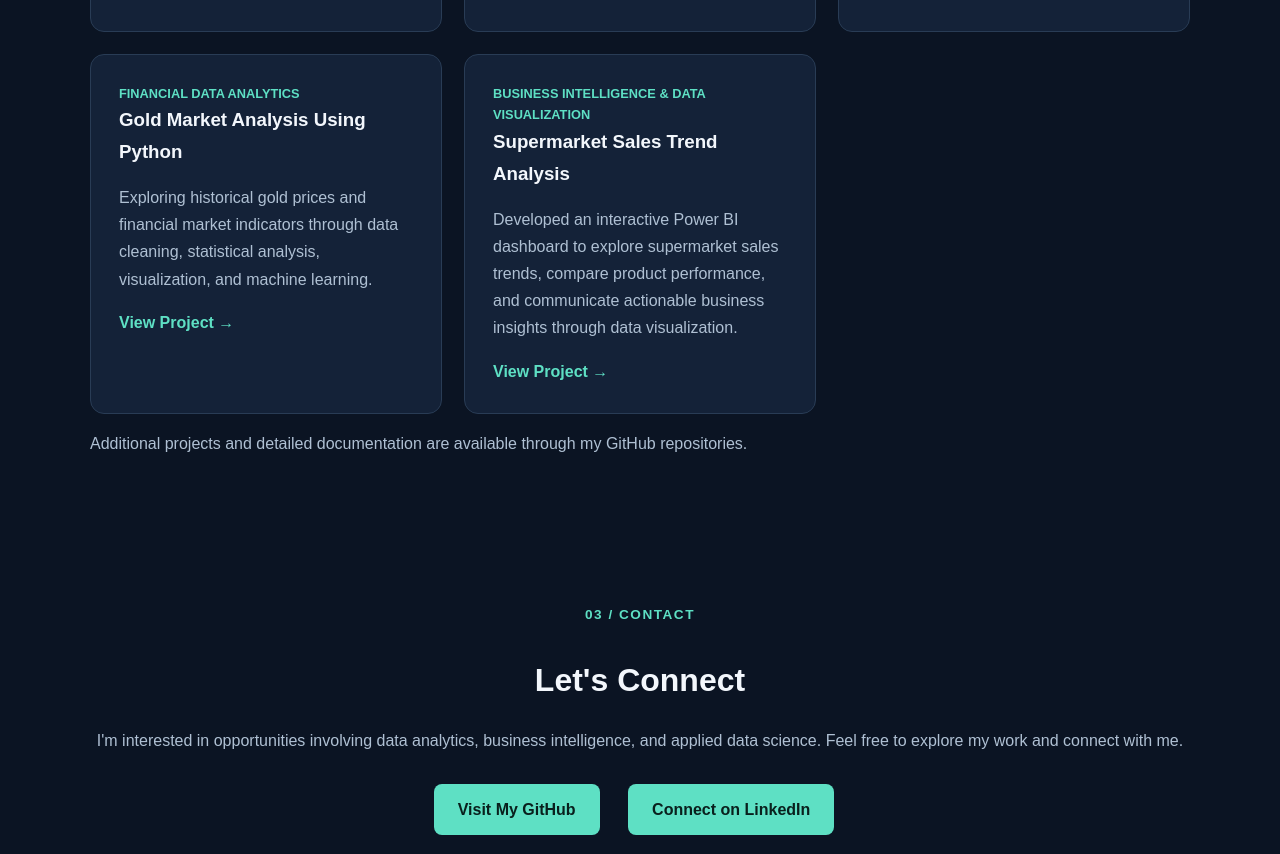
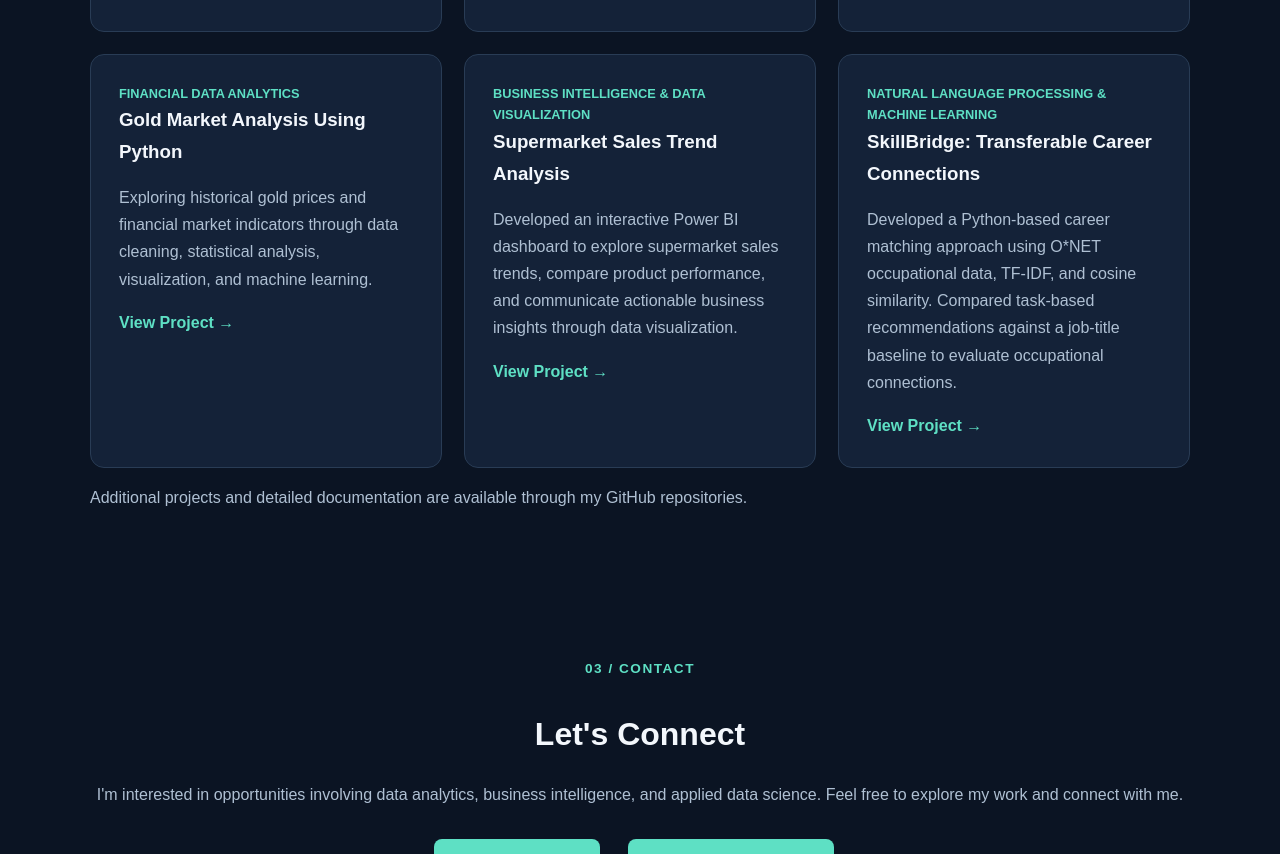
Before and after one commit to kevinf529-cool/kevinf529-cool.github.io, a plain HTML site: page index.html in a window 1280 px wide. Shown: the part 1739-2593 px from the top of the page. Drawn offline with Linux system fonts and the light colour scheme.

Commit message:
Add SkillBridge to portfolio.html

```diff
--- a/index.html
+++ b/index.html
@@ -350,6 +350,20 @@
   </a>
 </article>
 
+<article class="project-card">
+  <div class="project-type">Natural Language Processing &amp; Machine Learning</div>
+  <h3>SkillBridge: Transferable Career Connections</h3>
+  <p>
+    Developed a Python-based career matching approach using
+    O*NET occupational data, TF-IDF, and cosine similarity.
+    Compared task-based recommendations against a job-title
+    baseline to evaluate occupational connections.
+  </p>
+  <a href="https://github.com/kevinf529-cool/skillbridge-career-matching">
+    View Project &rarr;
+  </a>
+</article>
+
       </div>
 
       <p>
```
